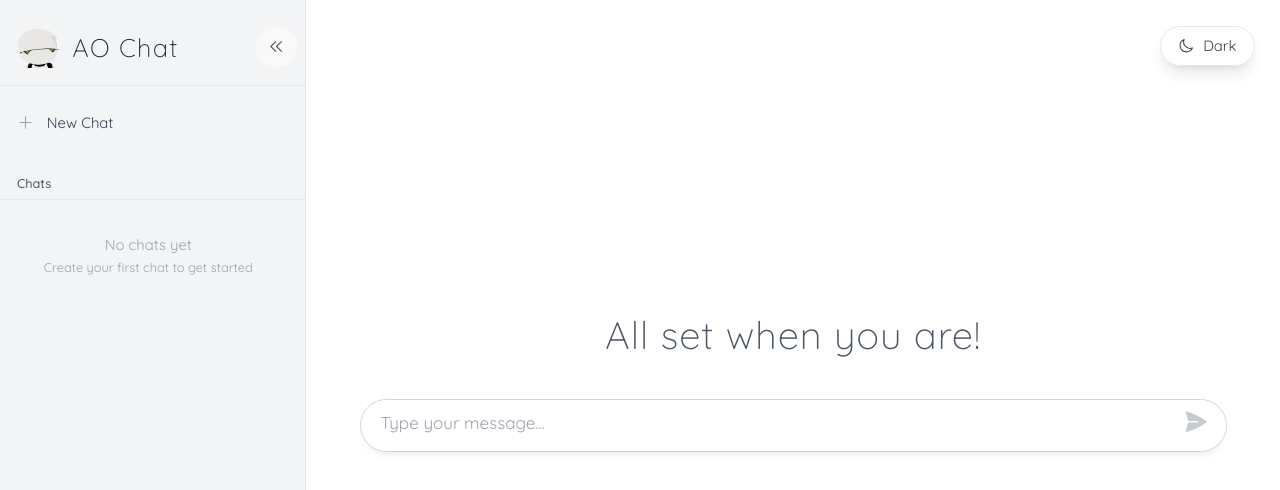
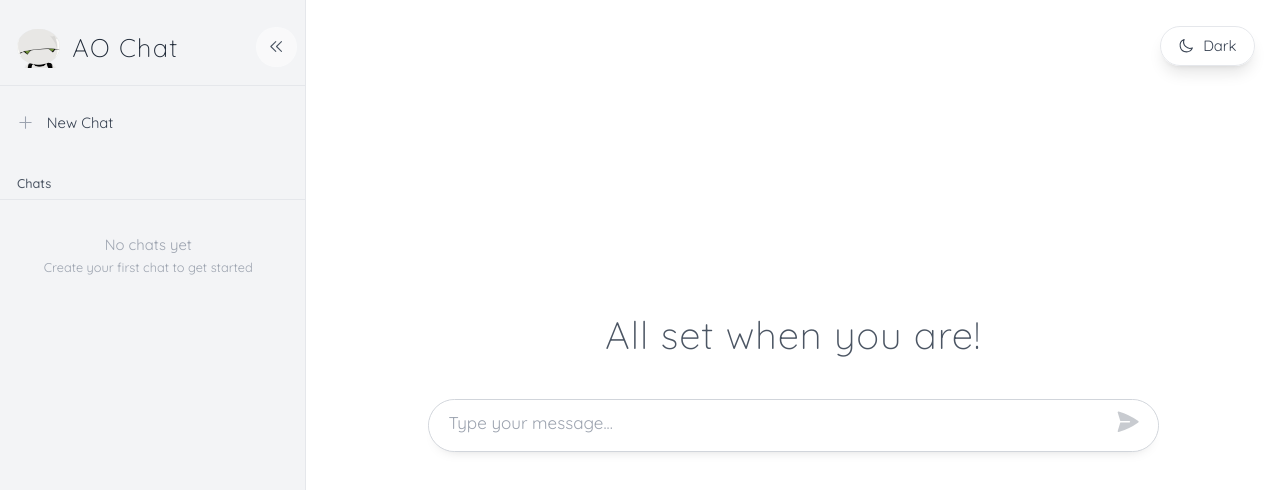
Before and after one commit to orsinialberto/ao-chat, a React (Vite) app: page / in a window 1280 px wide. Shown: the top 490 px of the page. Built offline with nearby package versions, Linux system fonts and the light colour scheme.

Commit message:
Update MainApp layout by adjusting the maximum width of the container from 4xl to 3xl for improved responsiveness and visual consistency in the ChatInterface component.

```diff
--- a/src/App.tsx
+++ b/src/App.tsx
@@ -77,7 +77,7 @@ function MainApp() {
         />
 
         <main className="flex-1 overflow-hidden flex justify-center items-center py-6">
-          <div className="w-full max-w-4xl px-4">
+          <div className="w-full max-w-3xl px-4">
             <ChatInterface
               key={resetKey}
               currentChatId={currentChatId}
```
